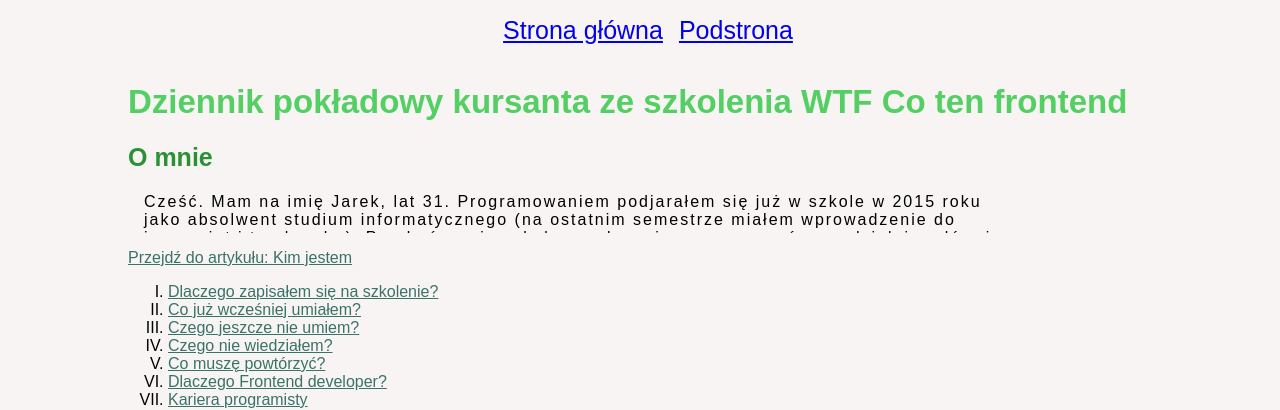
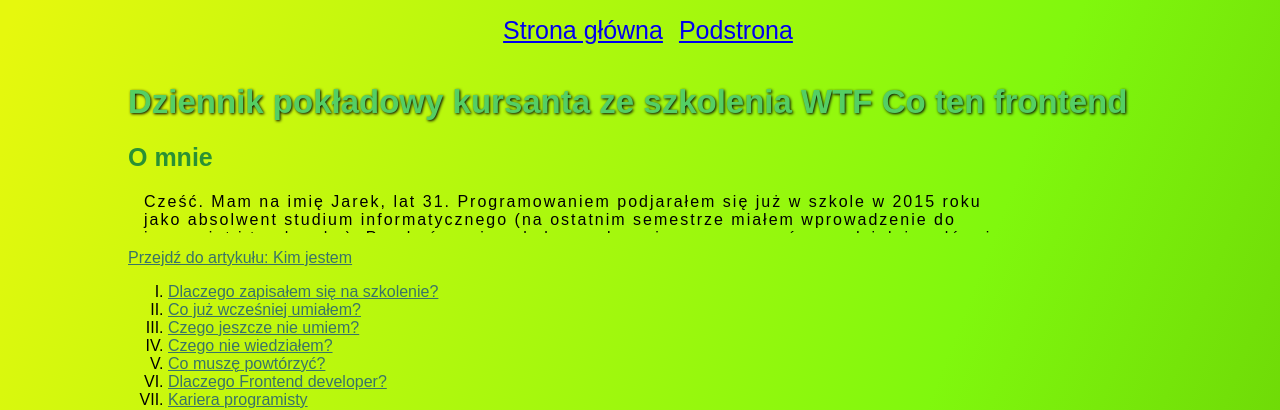
Before and after one commit to jaruto7/my-homepage, a plain HTML site: page index.html in a window 1280 px wide. Shown: the top 410 px of the page. Drawn offline with Linux system fonts and the light colour scheme; a web font is replaced by a local one.

Commit message:
Add gradient background and attach to body

```diff
--- a/css/style.css
+++ b/css/style.css
@@ -5,7 +5,7 @@ html, body {
 }
 
 body {
-  background-color: #f8f4f4;
+  background-image: linear-gradient( 111.2deg,  rgba(230,248,13,1) 0.9%, rgba(128,248,13,1) 52.5%, rgba(103,205,4,1) 78.2%, rgba(44,151,13,1) 99.2% );
   font-family: Arial, sans-serif;
 }
 
@@ -39,6 +39,7 @@ body {
 .main-header__title {
   color: rgb(84, 207, 100);
   font-size: 33px;
+  text-shadow: 1px 1px 3px black;
 }
 
 /* ABOUT SECTION */
```
